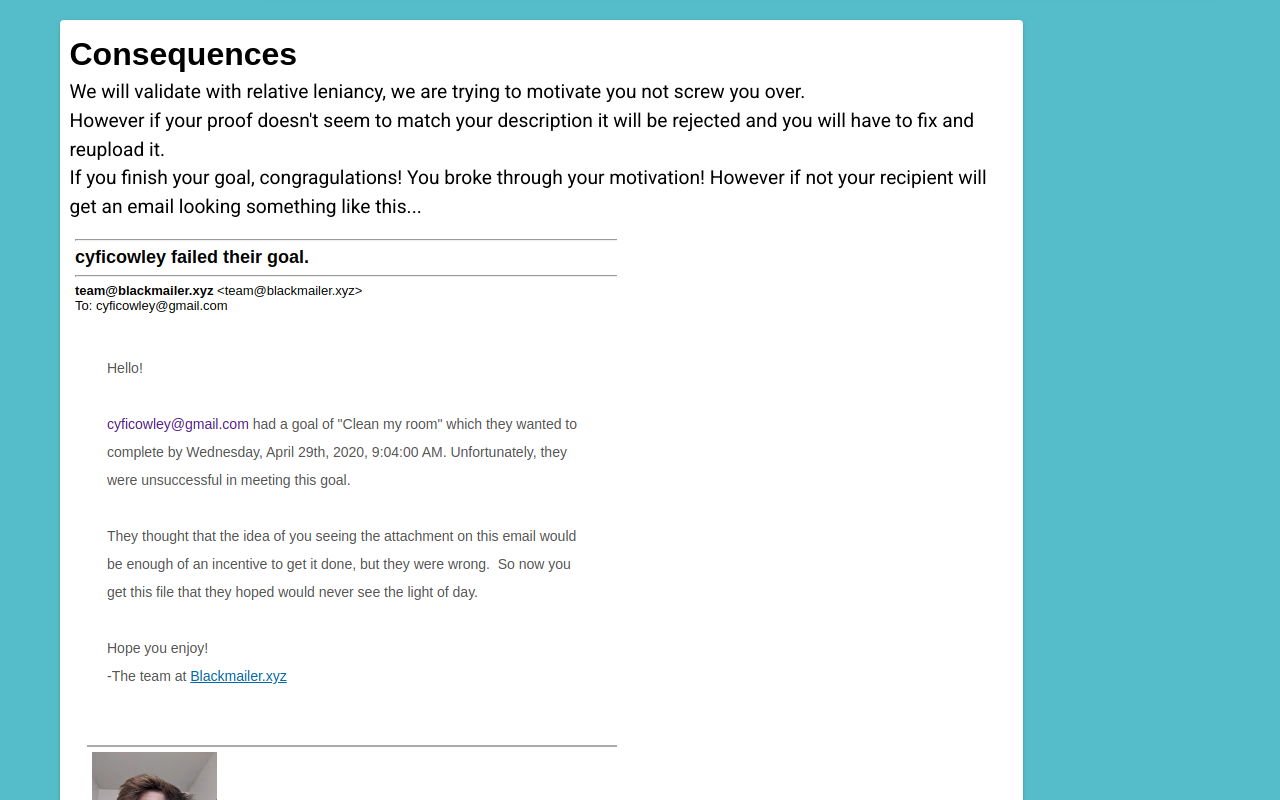
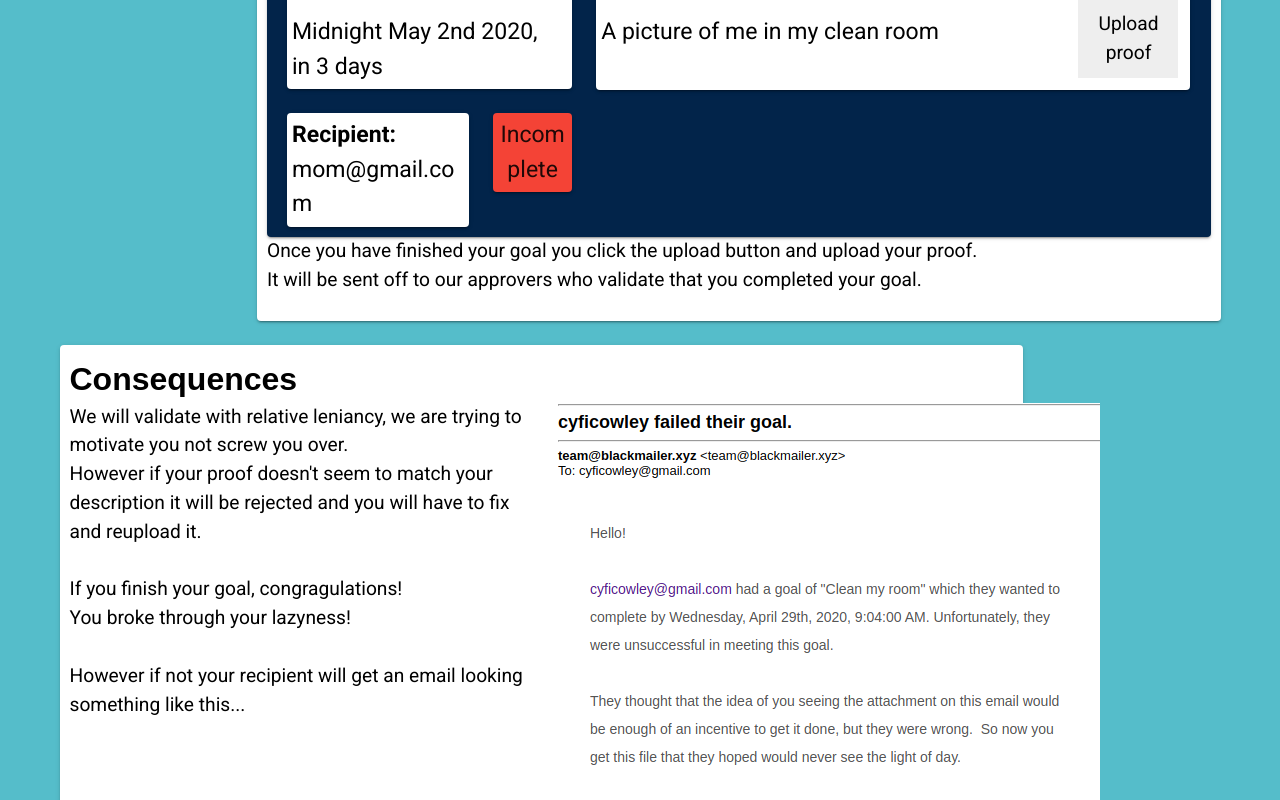
Before and after one commit to cyficowley/blackmail, a Vue app in the folder frontend/: page /#/ in a window 1280 px wide. Shown: the part 1720-2520 px from the top of the page. Built offline with nearby package versions, Linux system fonts and the light colour scheme; no server answers; what vue-datetime would draw is missing.

Commit message:
hmmmmmmmm better but still not good

```diff
--- a/frontend/src/components/Deadline.vue
+++ b/frontend/src/components/Deadline.vue
@@ -34,7 +34,7 @@
             <p class = "blackText">{{proofDescription}}</p>
           </div>
           <div v-if="this.status=='Incomplete' || this.status=='Rejected'">
-            <FileUpload class = "blackText"
+            <FileUpload class = "blackText" :disabled="disabled"
              message="Upload proof" :uploadCallback="uploadedProof"/>
           </div>
         </v-card>
@@ -51,7 +51,7 @@ import FileUpload from '@/components/FileUpload.vue';
 export default {
   name: 'Deadline',
 
-  props: ['name', 'dueStamp', 'proofDescription', 'recipient', 'status', 'id'],
+  props: ['name', 'dueStamp', 'proofDescription', 'recipient', 'status', 'id', 'disabled'],
 
   methods: {
     uploadedProof(file) {
@@ -102,7 +102,7 @@ export default {
     font-size: 1.2em;
     padding:5px;
     float:left;
-    margin-bottom: 0px;
+    margin-bottom: 0px !important;
     /* width: 100%; */
   }
 
--- a/frontend/src/components/FileUpload.vue
+++ b/frontend/src/components/FileUpload.vue
@@ -3,7 +3,7 @@
     <div class="large-12 medium-12 small-12 cell">
       <form enctype="multipart/form-data">
         <div class="dropbox">
-          <input type="file" :name="uploadFieldName" :disabled="isSaving"
+          <input type="file" :name="uploadFieldName" :disabled="isSaving || disabled"
             @change="filesChange($event.target.name, $event.target.files);
             fileCount = $event.target.files.length"
             accept="image/*" class="input-file">
@@ -38,7 +38,7 @@ const STATUS_FAILED = 3;
 
 export default {
   name: 'FileUpload',
-  props: ['message', 'uploadPath', 'uploadCallback'],
+  props: ['message', 'uploadPath', 'uploadCallback', 'disabled'],
 
   data: () => ({
     currentStatus: null,
--- a/frontend/src/views/Landing.vue
+++ b/frontend/src/views/Landing.vue
@@ -143,10 +143,19 @@
                     With your newfound motivation you can go out and finish your goal.<br/>
                     If at any time you forget your goals you can
                     come back here and view them all.<br/>
+                    Your goals will look somewhat like this:
+                    <Deadline class="dark-1"
+                      name="Clean room"
+                      :dueStamp="this.exampleDate"
+                      proofDescription="A picture of me in my clean room"
+                      recipient="mom@gmail.com"
+                      status="Incomplete"
+                      disabled
+                      />
 
-                    Once you have finished your goal you come back here and upload your proof.<br/>
-                    At which point it will be sent off to our approvers to validate that you have
-                    successfully been motivated and completed your goal.<br/>
+                    Once you have finished your goal you click the upload button
+                     and upload your proof.<br/>
+                    It will be sent off to our approvers who validate that you completed your goal.
                   </p>
                 </v-card>
               </v-col>
@@ -155,17 +164,26 @@
               <v-col class="forward" cols="12" md="10">
                 <v-card class="workflow white">
                   <h1>Consequences</h1>
-                  <p>
-                    We will validate with relative leniancy,
-                    we are trying to motivate you not screw you over.<br/>
-                    However if your proof doesn't seem to match your description it will be rejected
-                    and you will have to fix and reupload it.<br/>
+                  <v-row>
+                    <v-col md="6" cols="12">
+                      <p>
+                        We will validate with relative leniancy,
+                        we are trying to motivate you not screw you over.<br/>
+                        However if your proof doesn't seem to match your
+                        description it will be rejected
+                        and you will have to fix and reupload it.<br/><br/>
 
-                    If you finish your goal, congragulations! You broke through your motivation!
+                        If you finish your goal, congragulations!<br/>
+                        You broke through your lazyness!<br/><br/>
 
-                    However if not your recipient will get an email looking something like this...
-                  </p>
-                  <img src="../assets/email.png">
+                        However if not your recipient will get an email
+                        looking something like this...
+                      </p>
+                    </v-col>
+                    <v-col md="6" cols="12">
+                      <img src="../assets/email.png">
+                    </v-col>
+                  </v-row>
                 </v-card>
               </v-col>
               <v-spacer></v-spacer>
@@ -199,6 +217,7 @@
 // @ is an alias to /src
 import Login from '@/components/Login.vue';
 import Signup from '@/components/Signup.vue';
+import Deadline from '@/components/Deadline.vue';
 
 document.body.style.backgroundColor = '#303C6C';
 
@@ -240,12 +259,14 @@ export default {
         a: 'No, you can enter the email of anyone you know',
       },
     ];
+    this.exampleDate = new Date();
+    this.exampleDate.setDate(this.exampleDate.getDate() + 3);
   },
 
   components: {
     Login,
     Signup,
-
+    Deadline,
   },
 };
 
```
